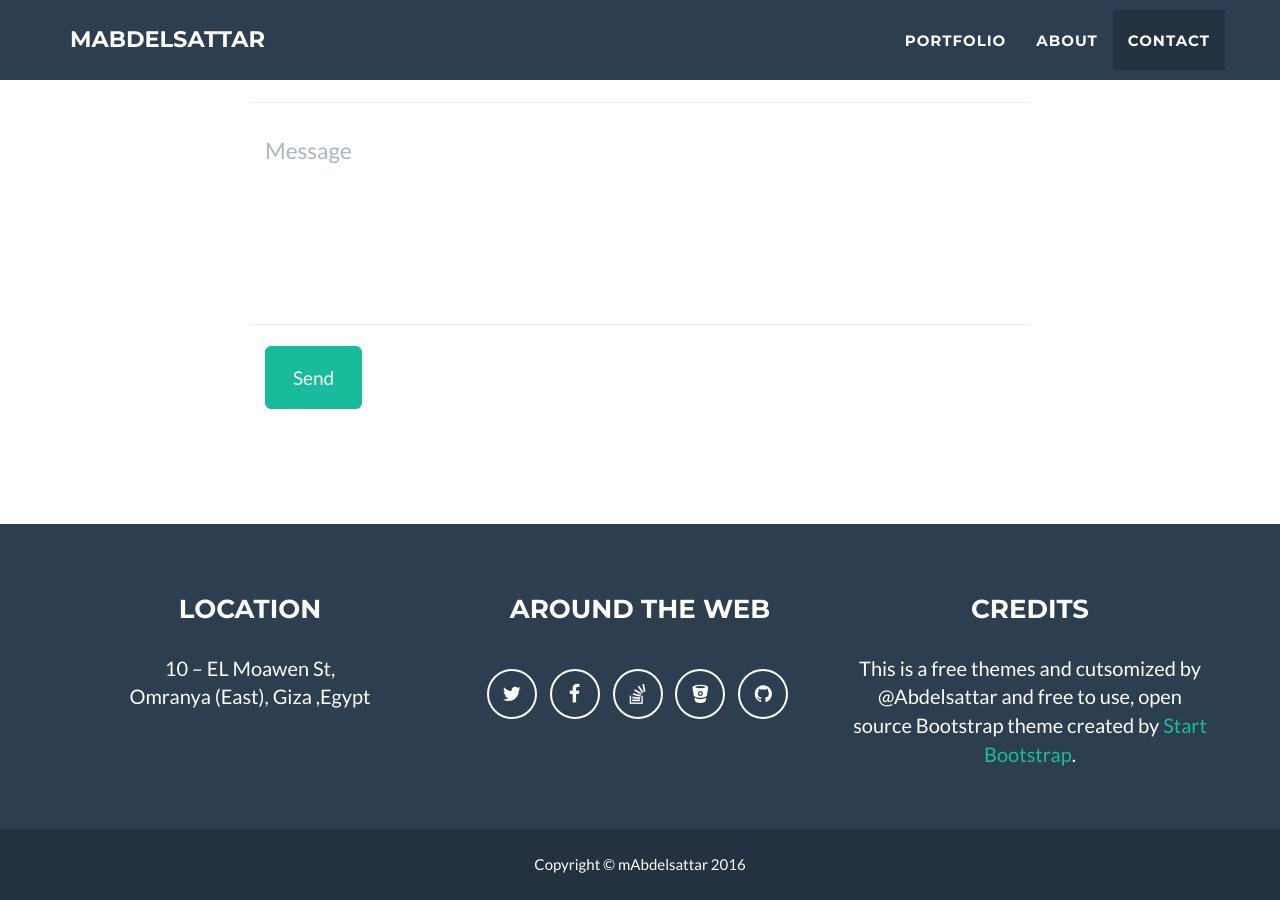
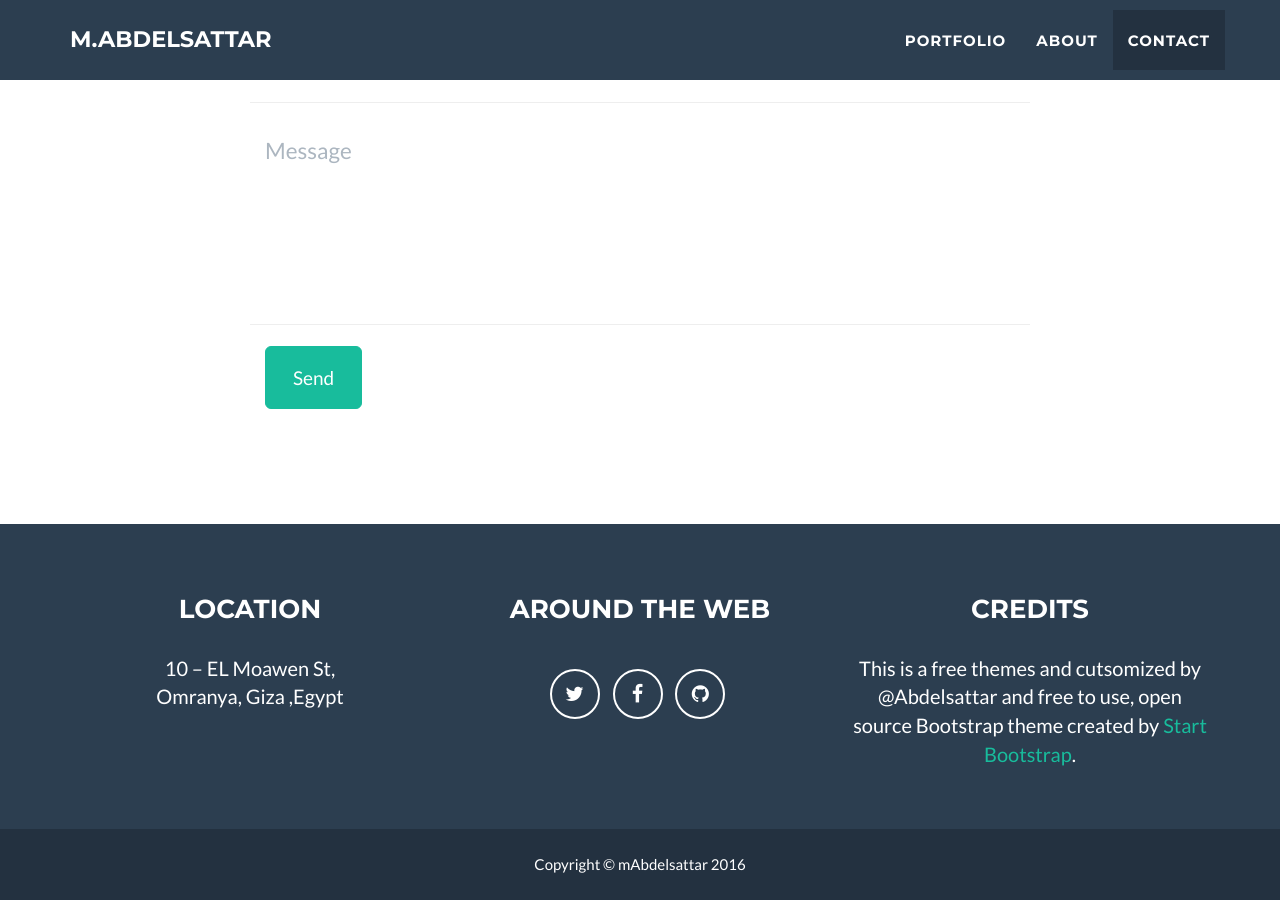
Before and after one commit to Abdelsattar/abdelsattar.github.io, a Jekyll site: the page built from blog/index.html, in a window 1280 px wide and 900 px high, scrolled down 1670 px. Built offline with Jekyll 4.4.1, drawn with Linux system fonts in a browser that asks for light colours; some of the changed text lies outside the part shown.

Commit message:
Update _config.yml

```diff
--- a/_config.yml
+++ b/_config.yml
@@ -1,5 +1,5 @@
 # Site settings
-title: mAbdelsattar
+title: m.Abdelsattar
 email: m.abdelsattarahmed@gmail.com
 url: https://abdelsattar.github.io
 description: "An Android developer personal website Name Mohammed Abd EL-Sattar certified As Android developer by Google-Udacity and MCIT Scholarship now aim to apply material design in every app he make and follow all guidelines by Google to generate Awesome app in UI and Performance."
@@ -42,17 +42,13 @@ social:
     url: http://twitter.com/abdelsattar512
   - title: facebook
     url: https://www.facebook.com/m.abdelsattar0
-  - title: stack-overflow
-    url: http://stackoverflow.com/questions/tagged/jekyll
-  - title: bitbucket
-    url: http://bitbucket.org/
   - title: github
     url: http://github.com/abdelsattar
 
 # Postal address (add as many lines as necessary)
 address:
   - line: 10 – EL Moawen St,
-  - line: Omranya (East), Giza ,Egypt
+  - line: Omranya, Giza ,Egypt
 
 # Credits content
 credits: 'This is a free themes and cutsomized by @Abdelsattar and free to use, open source Bootstrap theme created by <a href="http://startbootstrap.com">Start Bootstrap</a>.'
```
